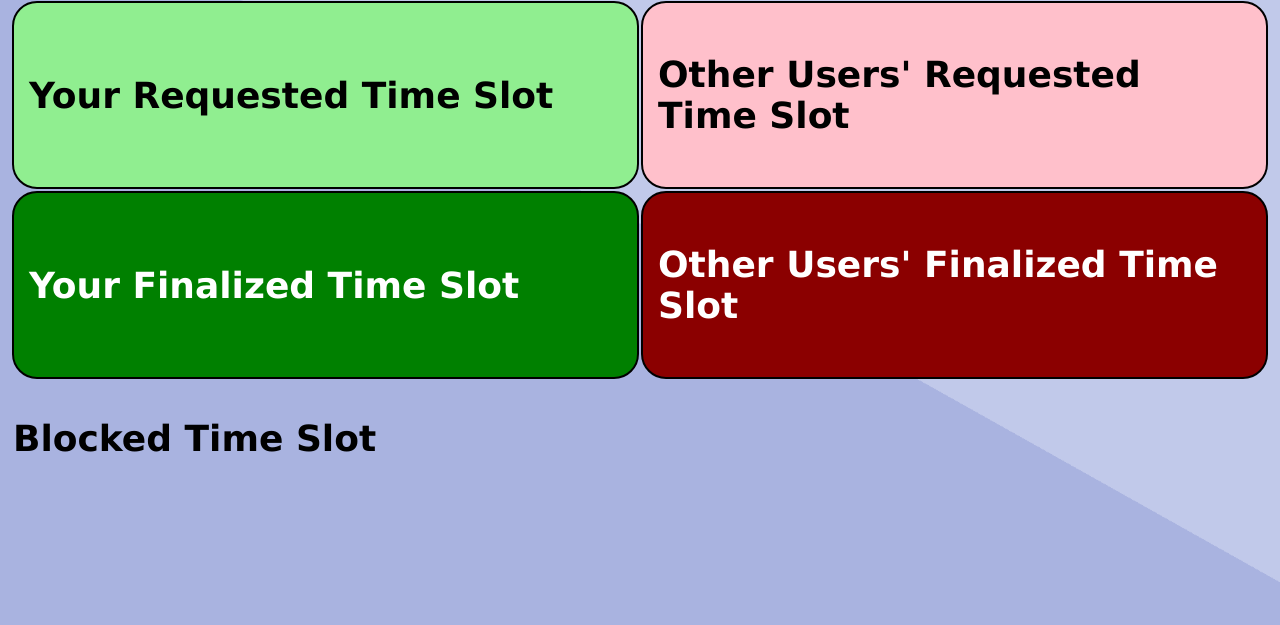
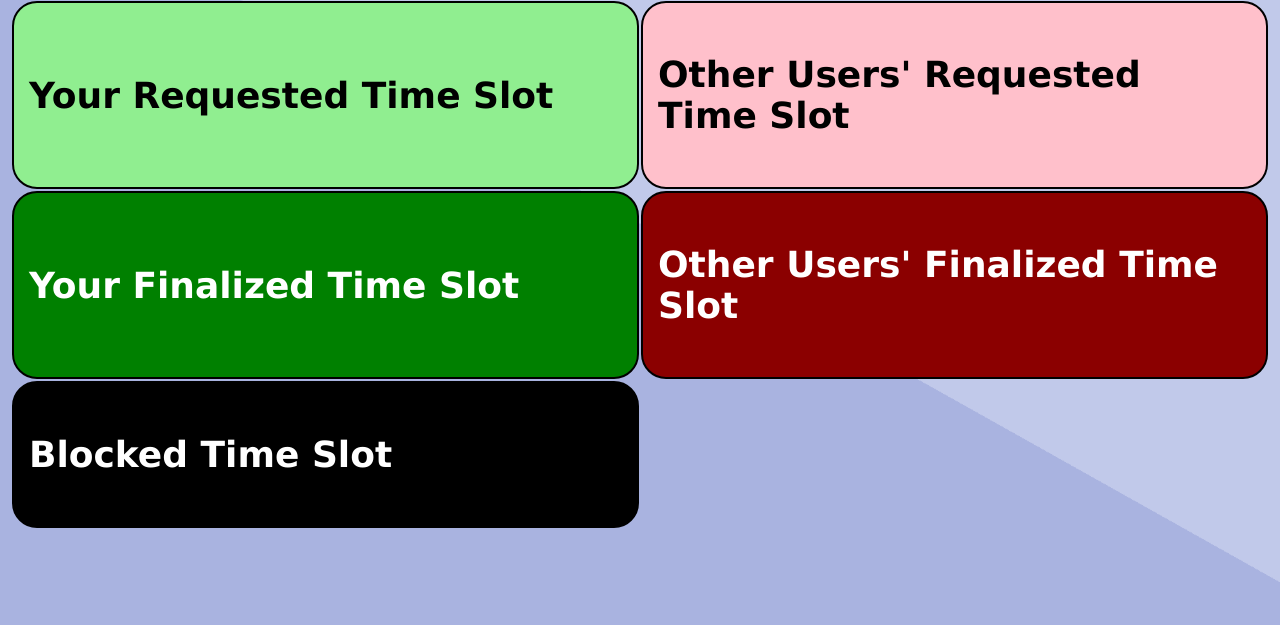
Before and after one commit to anchet19/Sloths, a PHP site: template Views/legend.html in a window 1280 px wide. Shown: the part 175-800 px from the top of the page. Run offline with PHP 8.4, Linux system fonts and the light colour scheme; the template is opened without the code that fills it, so the values that code supplies are empty.

Commit message:
Added CSS for Blocked Timeslot key

```diff
--- a/Styles/legend.css
+++ b/Styles/legend.css
@@ -39,3 +39,12 @@
   padding: 15px;
   width: 40%;
 }
+
+.Blocked {
+  background-color: black;
+  color: white !important;
+  border: 2px solid black;
+  border-radius: 25px;
+  padding: 15px;
+  width: 40%;
+}
```
